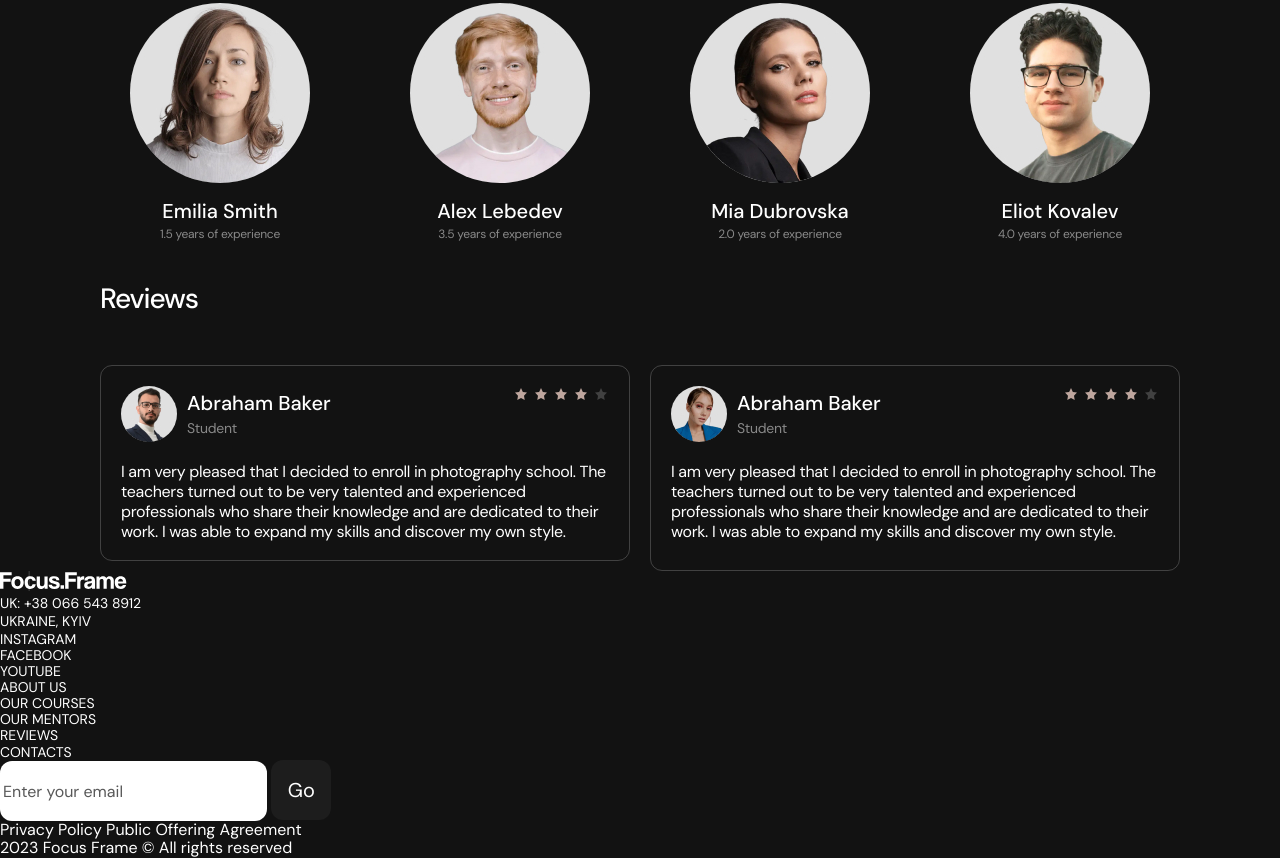
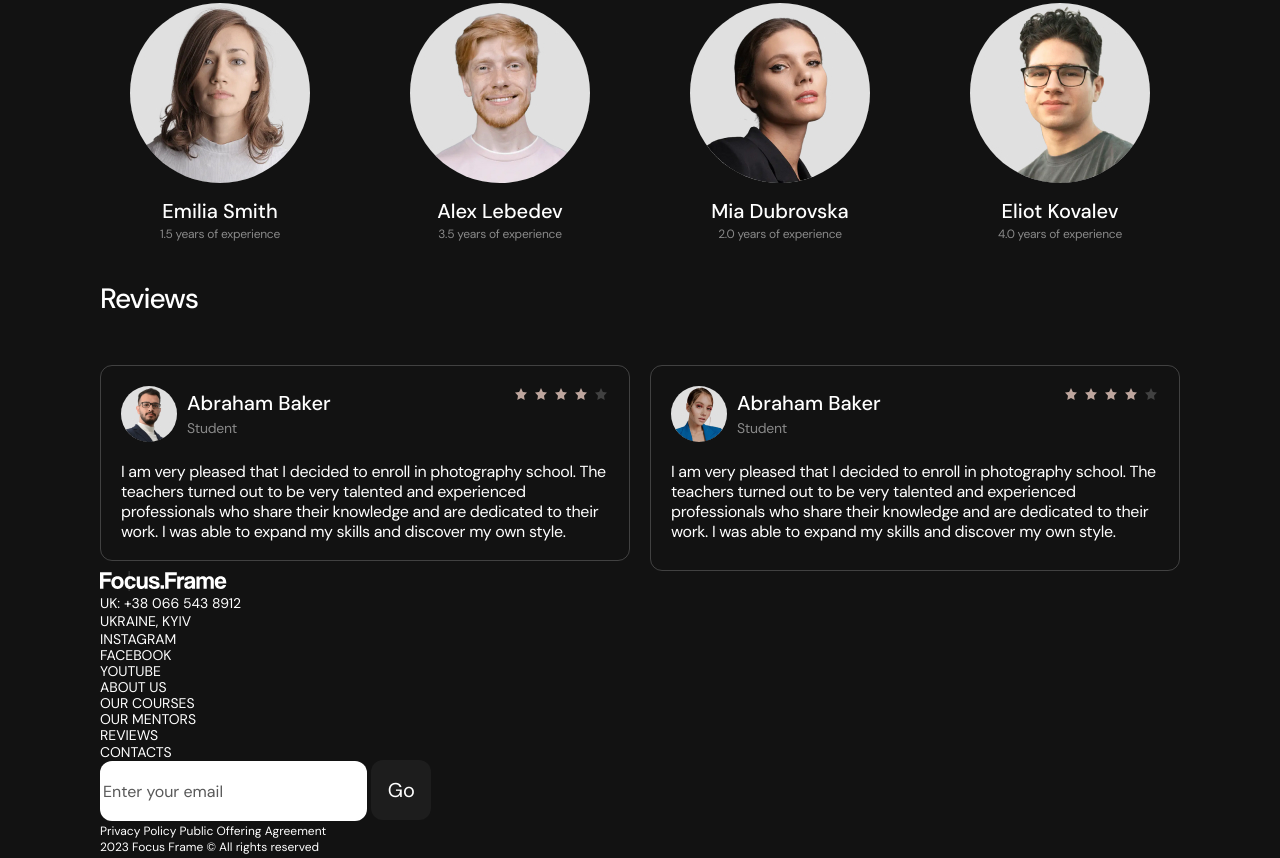
Before and after one commit to LiubovAnufriieva/collaborators-10, a website built with Vite: page src/index.html in a window 1280 px wide. Shown: the part 1161-2019 px from the top of the page. Built offline with nearby package versions, Linux system fonts and the light colour scheme; files whose address does not match are found by name.

Commit message:
contanier

```diff
--- a/src/css/footer.css
+++ b/src/css/footer.css
@@ -91,6 +91,8 @@
     line-height: 1.20;/* 24px/20 */
 }
 
-.footer-copyright {}
-
-.policy-link {}
+.policy-link,
+.footer-copyright{
+    font-size: 12px;
+    line-height: 1.33; /* 16px/12 */
+}
--- a/src/partials/footer.html
+++ b/src/partials/footer.html
@@ -1,4 +1,5 @@
 <footer class="footer">
+  <div class="container">
     <!-- ===================== Bloc one ===================== -->
     <!-- Logo -->
     <a class="footer-logo" href=".index.html">
@@ -11,9 +12,7 @@
       <a class="address-link" href="tel:+380665438912">UK: +38 066 543 8912</a>
       <p class="address-text">Ukraine, Kyiv</p>
     </address>
-
     <!-- ===================== Bloc two ===================== -->
-
     <!-- Social media -->
     <ul class="footer-socmedialist">
       <li class="socmedia-item">
@@ -74,7 +73,6 @@
       <label class="footer-label">
         <input
           class="footer-input"
-        checked
           type="email"
           name="subscribe_email"
           pattern="@"
@@ -91,12 +89,11 @@
         Go
       </button>
     </form>
-
     <!-- Privacy policy -->
     <a class="policy-link" href="./" target="_blank" rel="noopener noreferrer"
       >Privacy Policy Public Offering Agreement</a
     >
-
     <!-- Copyright -->
     <p class="footer-copyright">2023 Focus Frame © All rights reserved</p>
+  </div>
 </footer>
```
Lines whose indentation alone changed are shown as unchanged.
